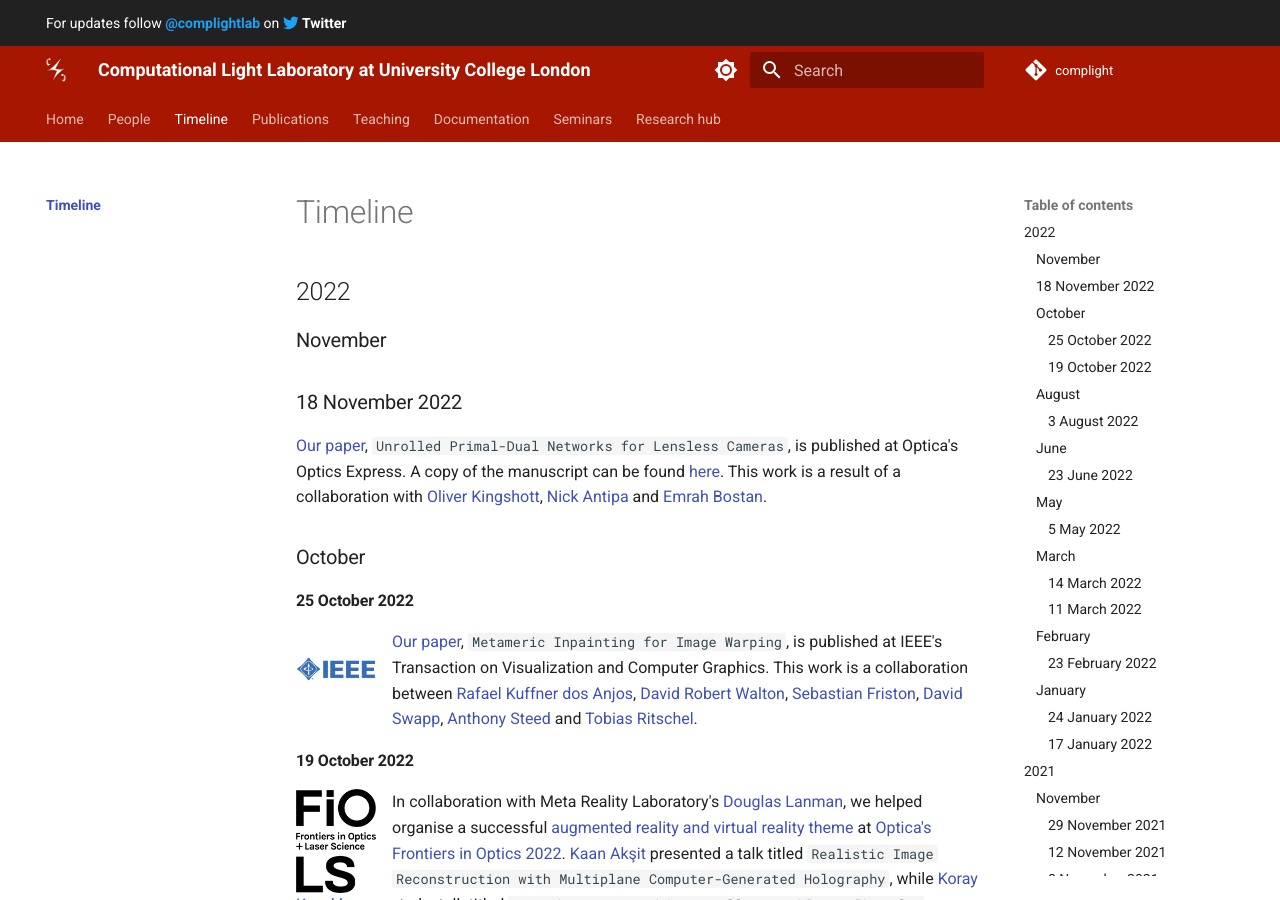
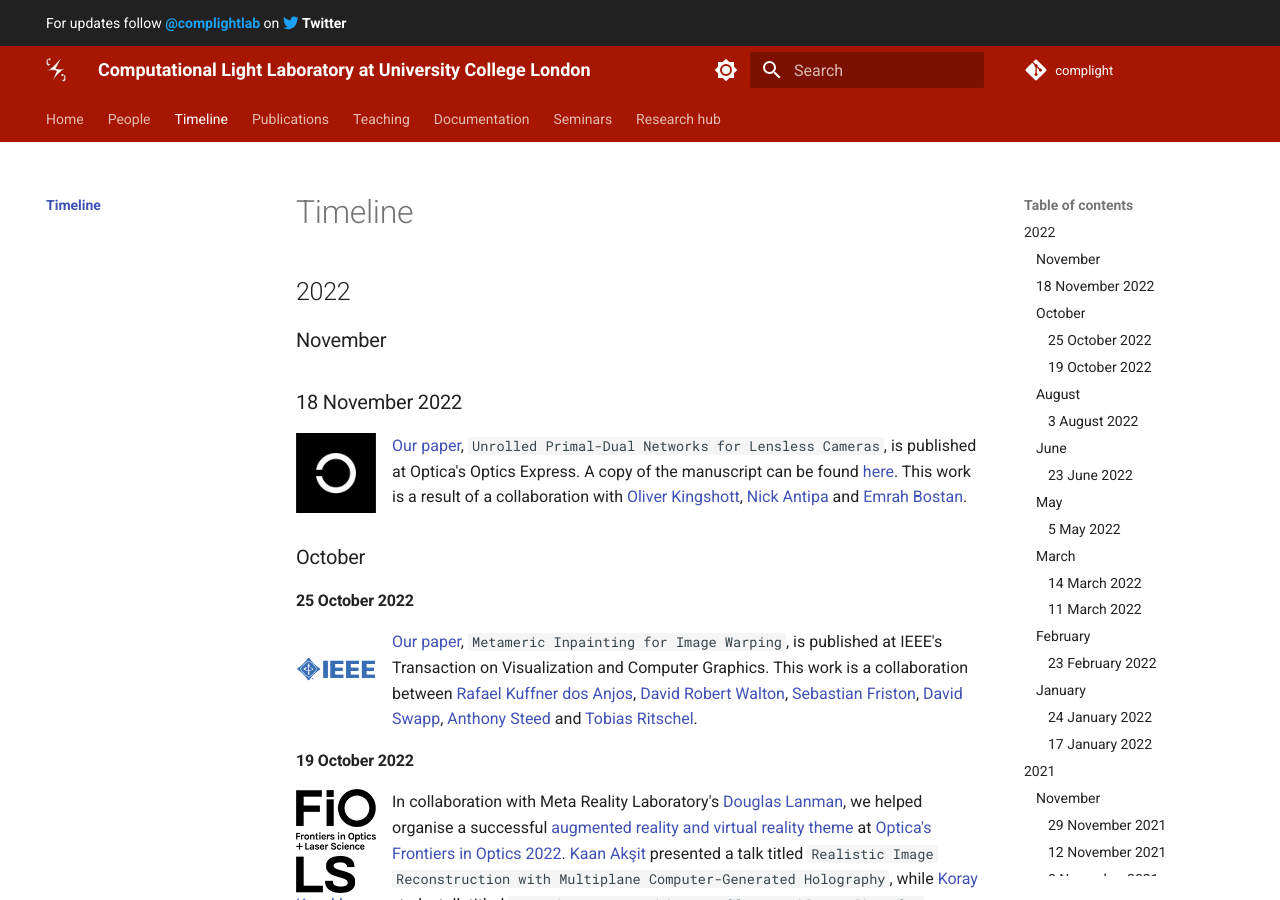
Before and after one commit to complight/complight.github.io, an MkDocs documentation site: the page built from docs/timeline/index.md, in a window 1280 px wide and 900 px high. Built offline with MkDocs 1.6.1 and Material for MkDocs 9.7.7, drawn with Linux system fonts in a browser that asks for light colours.

Commit message:
Updating the timeline.

```diff
--- a/docs/timeline/index.md
+++ b/docs/timeline/index.md
@@ -4,6 +4,9 @@
 
 ### November
 ### 18 November 2022
+<div style="float: left; height:100px;" class="boxed">
+<img align="left" src="../media/optica.png" width="80" alt/>
+</div>
 [Our paper](https://arxiv.org/abs/2203.04353), `Unrolled Primal-Dual Networks for Lensless Cameras`, is published at Optica's Optics Express.
 A copy of the manuscript can be found [here](https://arxiv.org/pdf/2203.04353.pdf).
 This work is a result of a collaboration with [Oliver Kingshott](https://oliver.kingshott.com/), [Nick Antipa](http://nickantipa.com/) and [Emrah Bostan](https://emrahbostan.com/).
```
